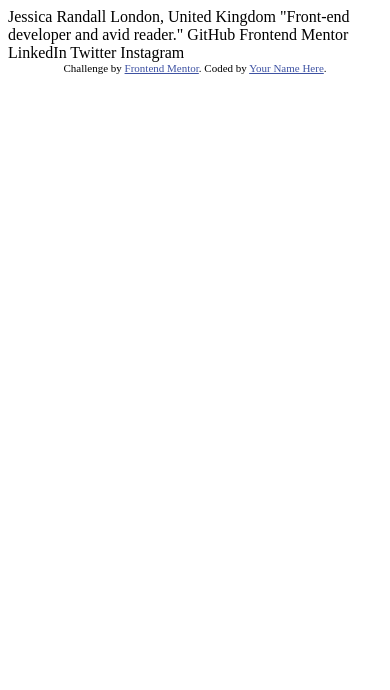
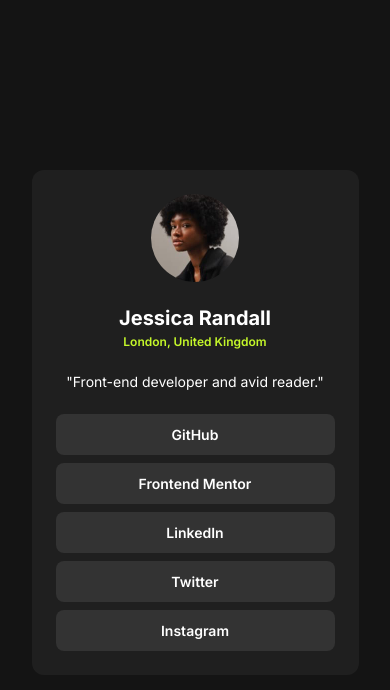
Before and after one commit to marjsky/social-links-profile-main, a plain HTML site: page index.html in a window 390 px wide. Drawn offline with Linux system fonts and the light colour scheme.

Commit message:
completed mobile project

```diff
--- a/index.html
+++ b/index.html
@@ -8,27 +8,34 @@
 
   <title>Frontend Mentor | Social links profile</title>
 
-  <!-- Feel free to remove these styles or customise in your own stylesheet 👍 -->
-  <style>
-    .attribution { font-size: 11px; text-align: center; }
-    .attribution a { color: hsl(228, 45%, 44%); }
-  </style>
+  <link rel="stylesheet" href="./styles.css">
 </head>
 <body>
+  <div class="container">
+    <div class="profile">
+      <img src="/assets/images/avatar-jessica.jpeg" alt="Jessica Randall" class="profile__image">
+      <h1 class="profile__name">Jessica Randall</h1>
+      <p class="profile__location">London, United Kingdom</p>
+      <p class="profile__bio">"Front-end developer and avid reader."</p>
+    </div>
 
-  Jessica Randall
-  London, United Kingdom
-  "Front-end developer and avid reader."
-
-  GitHub
-  Frontend Mentor
-  LinkedIn
-  Twitter
-  Instagram
-
-  <div class="attribution">
-    Challenge by <a href="https://www.frontendmentor.io?ref=challenge" target="_blank">Frontend Mentor</a>.
-    Coded by <a href="#">Your Name Here</a>.
+    <div class="social-links">
+      <a href="https://github.com" class="social-link">
+        GitHub
+      </a>
+      <a href="https://www.frontendmentor.io" class="social-link">
+        Frontend Mentor
+      </a>
+      <a href="https://www.linkedin.com" class="social-link">
+        LinkedIn
+      </a>
+      <a href="https://twitter.com" class="social-link">
+        Twitter
+      </a>
+      <a href="https://www.instagram.com" class="social-link">
+        Instagram
+      </a>
+    </div>
   </div>
 </body>
 </html>
--- /dev/null
+++ b/styles.css
@@ -0,0 +1,93 @@
+@import url('https://fonts.googleapis.com/css2?family=Inter:wght@100..900&display=swap');
+
+:root {
+  --Green: hsl(75, 94%, 57%);
+  --white: hsl(0, 0%, 100%);
+  --Grey: hsl(0, 0%, 20%);
+  --Dark-Grey: hsl(0, 0%, 12%);
+  --Off-Black: hsl(0, 0%, 8%);
+}
+
+* {
+  margin: 0;
+  padding: 0;
+  box-sizing: border-box;
+  color: var(--white);
+}
+
+body {
+  font-family: 'Inter', sans-serif;
+  font-size: 14px;
+  background-color: var(--Off-Black);
+  height: 100vh;
+  display: flex;
+  justify-content: center;
+  align-items: center;
+}
+
+.container {
+  display: flex;
+  flex-direction: column;
+  align-items: center;
+  justify-content: center;
+  width: 327px;
+  background-color: var(--Dark-Grey);
+  border-radius: 12px;
+  padding: 24px;
+}
+
+.profile {
+  display: flex;
+  flex-direction: column;
+  align-items: center;
+  justify-content: center;
+  margin-bottom: 24px;
+}
+
+img {
+  border-radius: 50%;
+  width: 88px;
+  height: 88px;
+  margin-bottom: 24px;
+}
+
+.profile__name {
+  margin-bottom: 4px;
+  font-size: 20px;
+}
+
+.profile__location {
+  font-size: 12px;
+  font-weight: 600;
+  color: var(--Green);
+  margin-bottom: 24px;
+}
+
+.social-links {
+  display: flex;
+  flex-direction: column;
+  width: 100%;
+}
+
+a {
+  background-color: var(--Grey);
+  max-width: 100%;
+  text-decoration: none;
+  text-align: center;
+  color: var(--white);
+  font-size: 14px;
+  margin-bottom: 8px;
+  padding: 12px 0px;
+  border-radius: 8px;
+  font-weight: 600;
+}
+
+a:last-child {
+  margin-bottom: 0;
+}
+
+a:hover {
+  background-color: var(--Green);
+  cursor: pointer;
+  color: var(--Off-Black);
+}
```
